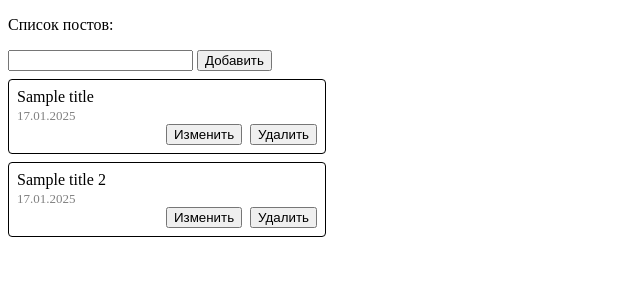
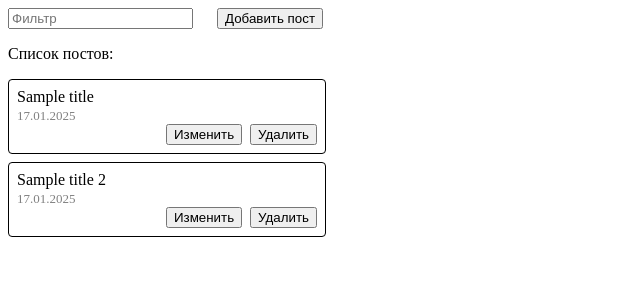
Before and after one commit to TailssTF/Nuxt-Practice, a Nuxt app: page / in a window 1280 px wide. Shown: the top 300 px of the page, without its empty margins (0-640 px from the left). Built offline with nearby package versions, Linux system fonts and the light colour scheme.

Commit message:
fix(Posts): поправил верстку

```diff
--- a/pages/index.vue
+++ b/pages/index.vue
@@ -11,11 +11,17 @@ const search = ref("");
 
 <template>
   <div>
+    <div>
+      <input
+        type="search"
+        class="search"
+        placeholder="Фильтр"
+        v-model="search"
+      />
+      <button class="button" @click="navigateTo('/edit')">Добавить пост</button>
+    </div>
+
     <p>Список постов:</p>
-    <div>
-      <input type="search" class="search" v-model="search" />
-      <button class="button" @click="navigateTo('/edit')">Добавить</button>
-    </div>
 
     <div v-if="!filterPosts(search).length">
       <p>Нет постов для отображения</p>
@@ -39,7 +45,7 @@ const search = ref("");
 
 <style scoped>
 .search {
-  margin: 0 4px 8px 0;
+  margin-right: 24px;
 }
 
 .button:not(:last-of-type) {
```
